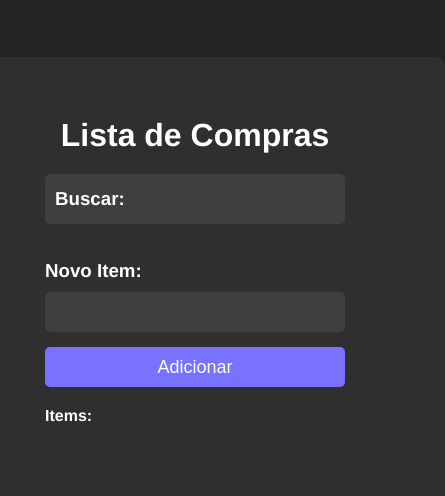
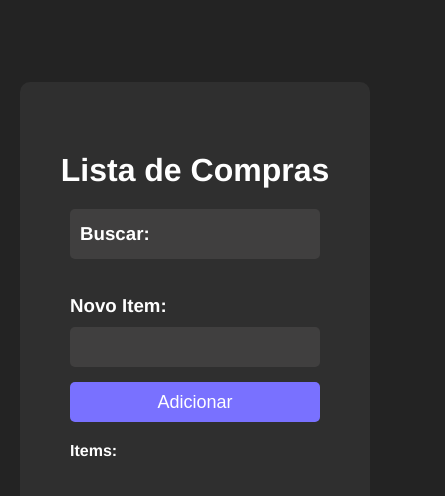
Before and after one commit to bduarte10/Lista-de-compras, a React (Vite) app: page / in a window 390 px wide. Shown: the top 496 px of the page, 445 px wide, since content can reach past the window. Built offline with nearby package versions, Linux system fonts and the light colour scheme.

Commit message:
media queries

```diff
--- a/src/App.module.css
+++ b/src/App.module.css
@@ -23,7 +23,7 @@ body {
   flex-direction: column;
   justify-content: center;
   width: 500px;
-  height: 730px;
+  height: 680px;
   align-items: center;
   background-color: #2f2f2f;
   color: #ffffff;
@@ -163,3 +163,31 @@ button:hover {
   color: #403f3f;
   background-color: transparent;
 }
+
+@media screen and (max-width: 500px) {
+  .card {
+    width: 350px;
+  }
+  .searchContainer {
+    width: 250px;
+  }
+  .searchBar {
+    width: 150px;
+  }
+  form {
+    width: 250px;
+  }
+  .inputItem {
+    width: 250px;
+  }
+  .addBtn {
+    width: 250px;
+  }
+  .items {
+    width: 250px;
+    height: 250px;
+  }
+  .item {
+    font-size: 14px;
+  }
+}
```
